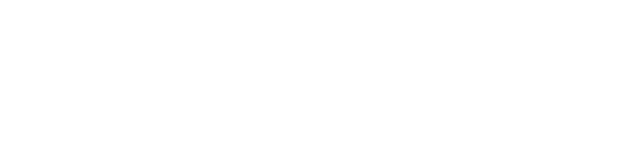
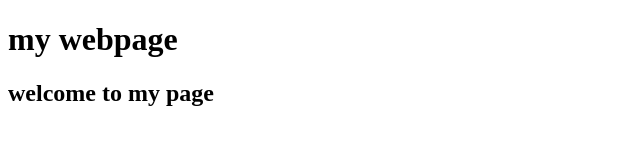
Before and after one commit to Nepsoul/webpage, a website: page index.html in a window 1280 px wide. Shown: the whole page, without its empty margins (0-640 px from the left). Drawn offline with Linux system fonts and the light colour scheme.

Commit message:
npm_install_packagejson

```diff
--- a/index.html
+++ b/index.html
@@ -4,7 +4,10 @@
     <meta charset="UTF-8" />
     <meta http-equiv="X-UA-Compatible" content="IE=edge" />
     <meta name="viewport" content="width=device-width, initial-scale=1.0" />
-    <title>Document</title>
+    <title>niru's page</title>
   </head>
-  <body></body>
+  <body>
+    <h1>my webpage</h1>
+    <h2>welcome to my page</h2>
+  </body>
 </html>
```
Also changed, not shown: package.json (added, +20 -0 lines).
